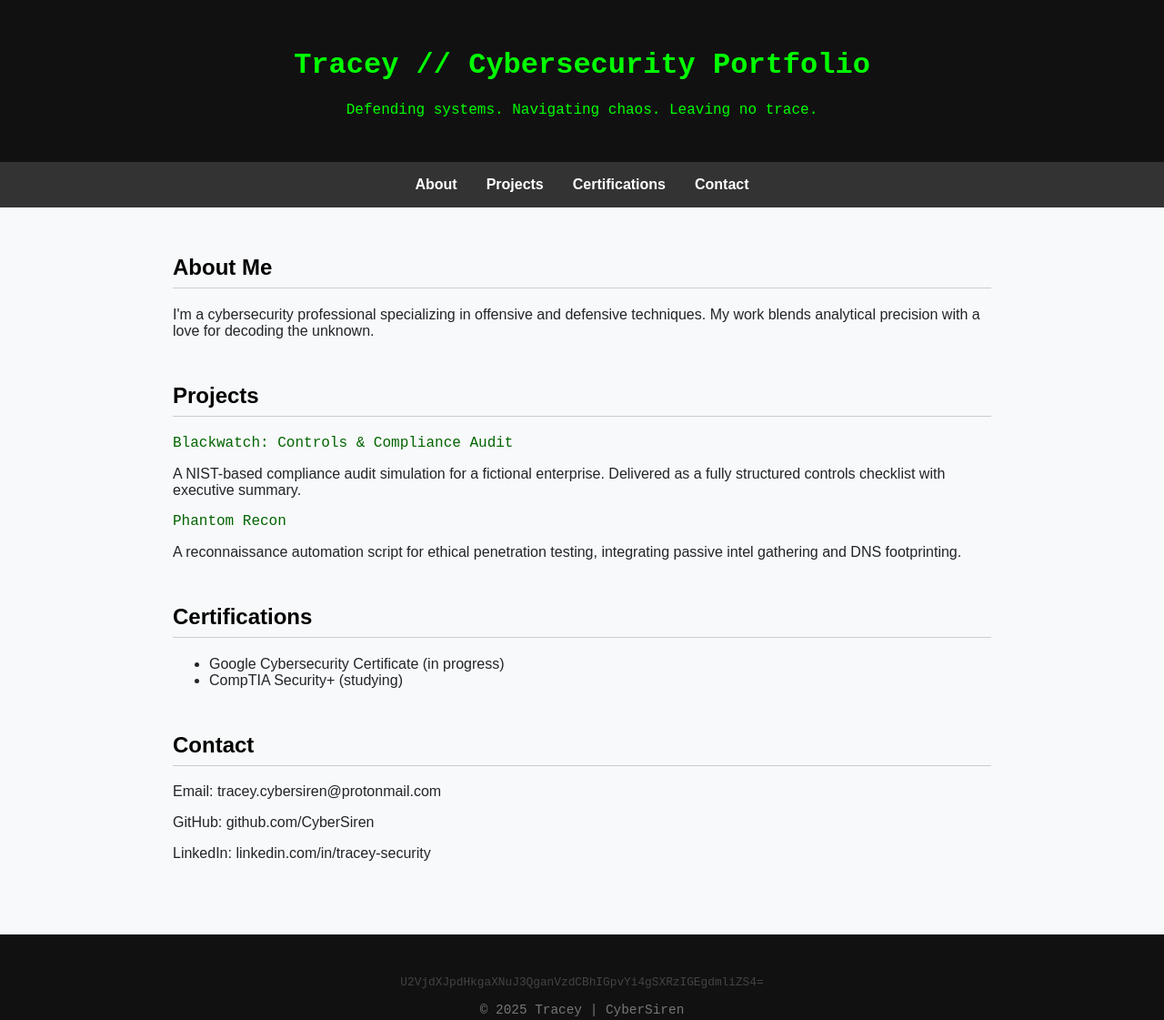
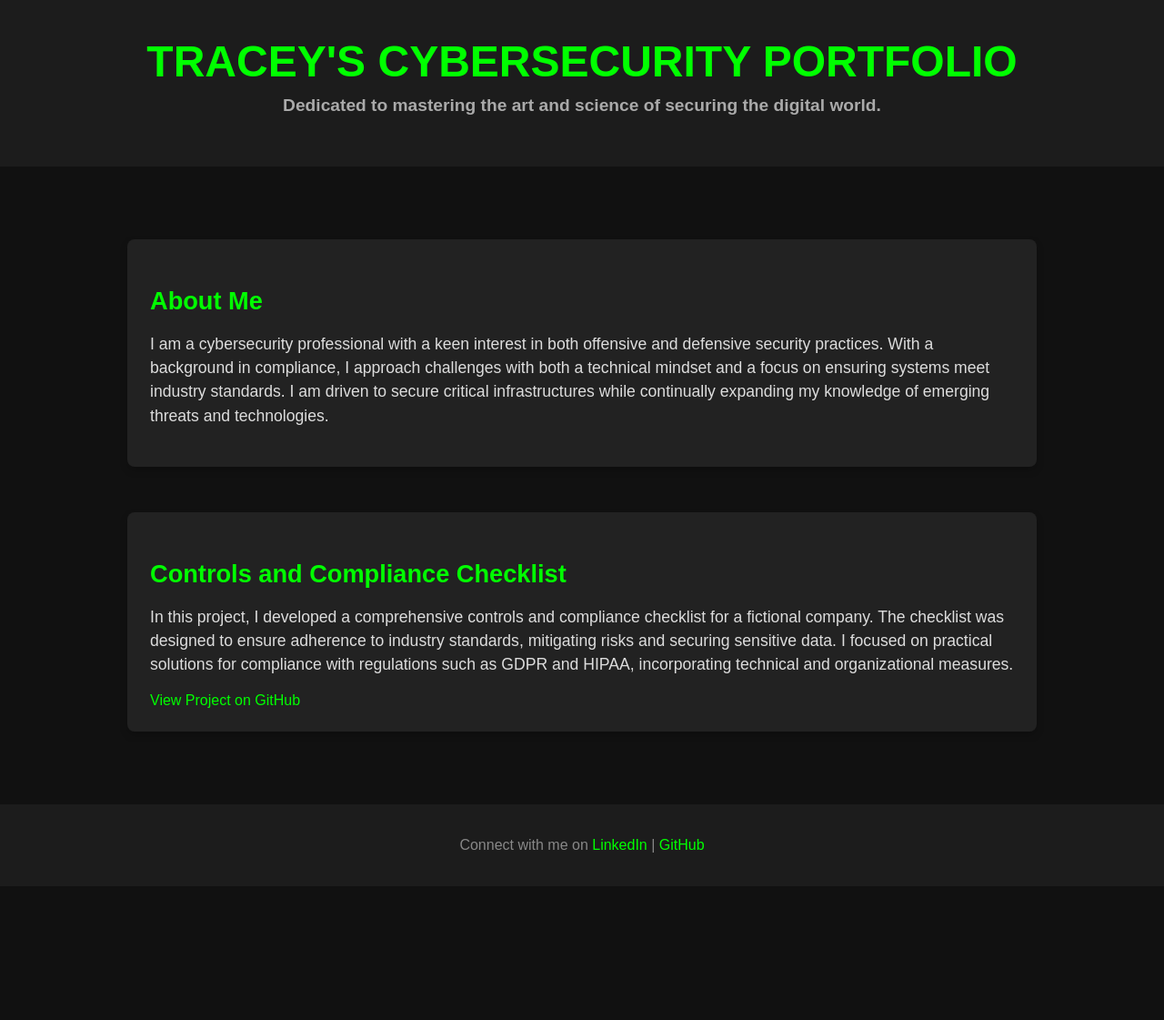
Before and after one commit to CyberSyren89/T--Portfolio, a plain HTML site: page index.html in a window 1280 px wide. Shown: the whole page at 91% size. After the commit the page ends 974 px from the top, so only its background shows below. Drawn offline with Linux system fonts and the light colour scheme.

Commit message:
index.html

```diff
--- a/index.html
+++ b/index.html
@@ -3,111 +3,108 @@
 <head>
     <meta charset="UTF-8">
     <meta name="viewport" content="width=device-width, initial-scale=1.0">
-  <title>Tracey | Cybersecurity Portfolio</title>
+    <title>Tracey's Cybersecurity Portfolio</title>
     <style>
         body {
+            font-family: 'Arial', sans-serif;
+            background-color: #111;
+            color: #f1f1f1;
             margin: 0;
-      font-family: Arial, sans-serif;
-      background-color: #f8f9fa;
-      color: #212529;
+            padding: 0;
+            box-sizing: border-box;
         }
         header {
-      background-color: #111;
-      color: #0f0;
-      padding: 2rem;
+            background-color: #1c1c1c;
+            padding: 40px;
             text-align: center;
-      font-family: 'Courier New', monospace;
         }
-    nav {
-      background-color: #333;
-      display: flex;
-      justify-content: center;
-      gap: 2rem;
-      padding: 1rem;
+        header h1 {
+            font-size: 3em;
+            color: #00ff00;
+            text-transform: uppercase;
+            margin: 0;
         }
-    nav a {
-      color: #fff;
-      text-decoration: none;
-      font-weight: bold;
+        header h2 {
+            font-size: 1.2em;
+            color: #aaa;
+            margin-top: 10px;
         }
-    main {
-      padding: 2rem;
-      max-width: 900px;
-      margin: auto;
+        .container {
+            padding: 30px;
+            max-width: 1000px;
+            margin: 0 auto;
         }
         section {
-      margin-bottom: 3rem;
+            margin: 50px 0;
         }
-    h2 {
-      color: #000;
-      border-bottom: 1px solid #ccc;
-      padding-bottom: 0.5rem;
+        .projects, .about {
+            display: flex;
+            flex-wrap: wrap;
+            gap: 30px;
         }
-    .project-title {
-      font-family: 'Courier New', monospace;
-      color: #006400;
+        .project, .about-me {
+            background-color: #222;
+            padding: 25px;
+            flex: 1;
+            min-width: 280px;
+            border-radius: 8px;
+            box-shadow: 0 4px 8px rgba(0, 0, 0, 0.2);
+        }
+        .project h3, .about-me h3 {
+            color: #00ff00;
+            font-size: 1.7em;
+            margin-bottom: 15px;
+        }
+        .project p, .about-me p {
+            color: #ddd;
+            font-size: 1.1em;
+            line-height: 1.5;
+        }
+        a {
+            color: #00ff00;
+            text-decoration: none;
+        }
+        a:hover {
+            text-decoration: underline;
         }
         footer {
+            background-color: #1c1c1c;
+            color: #888;
+            padding: 20px;
             text-align: center;
-      padding: 2rem;
-      background-color: #111;
-      color: #777;
-      font-size: 0.9rem;
-      font-family: 'Courier New', monospace;
         }
-    .encoded-message {
-      color: #444;
-      font-size: 0.8rem;
+        footer a {
+            color: #00ff00;
         }
     </style>
 </head>
 <body>
     <header>
-    <h1>Tracey // Cybersecurity Portfolio</h1>
-    <p>Defending systems. Navigating chaos. Leaving no trace.</p>
+        <h1>Tracey's Cybersecurity Portfolio</h1>
+        <h2>Dedicated to mastering the art and science of securing the digital world.</h2>
     </header>
 
-  <nav>
-    <a href="#about">About</a>
-    <a href="#projects">Projects</a>
-    <a href="#certs">Certifications</a>
-    <a href="#contact">Contact</a>
-  </nav>
-
-  <main>
-    <section id="about">
-      <h2>About Me</h2>
-      <p>I'm a cybersecurity professional specializing in offensive and defensive techniques. My work blends analytical precision with a love for decoding the unknown.</p>
+    <div class="container">
+        <!-- About Section -->
+        <section class="about">
+            <div class="about-me">
+                <h3>About Me</h3>
+                <p>I am a cybersecurity professional with a keen interest in both offensive and defensive security practices. With a background in compliance, I approach challenges with both a technical mindset and a focus on ensuring systems meet industry standards. I am driven to secure critical infrastructures while continually expanding my knowledge of emerging threats and technologies.</p>
+            </div>
         </section>
 
-    <section id="projects">
-      <h2>Projects</h2>
-      <p class="project-title">Blackwatch: Controls & Compliance Audit</p>
-      <p>A NIST-based compliance audit simulation for a fictional enterprise. Delivered as a fully structured controls checklist with executive summary.</p>
-
-      <p class="project-title">Phantom Recon</p>
-      <p>A reconnaissance automation script for ethical penetration testing, integrating passive intel gathering and DNS footprinting.</p>
+        <!-- Projects Section -->
+        <section class="projects">
+            <div class="project">
+                <h3>Controls and Compliance Checklist</h3>
+                <p>In this project, I developed a comprehensive controls and compliance checklist for a fictional company. The checklist was designed to ensure adherence to industry standards, mitigating risks and securing sensitive data. I focused on practical solutions for compliance with regulations such as GDPR and HIPAA, incorporating technical and organizational measures.</p>
+                <a href="https://github.com/yourusername/yourrepo" target="_blank">View Project on GitHub</a>
+            </div>
         </section>
-
-    <section id="certs">
-      <h2>Certifications</h2>
-      <ul>
-        <li>Google Cybersecurity Certificate (in progress)</li>
-        <li>CompTIA Security+ (studying)</li>
-      </ul>
-    </section>
-
-    <section id="contact">
-      <h2>Contact</h2>
-      <p>Email: tracey.cybersiren@protonmail.com</p>
-      <p>GitHub: github.com/CyberSiren</p>
-      <p>LinkedIn: linkedin.com/in/tracey-security</p>
-    </section>
-  </main>
+    </div>
 
     <footer>
-    <p class="encoded-message">U2VjdXJpdHkgaXNuJ3QganVzdCBhIGpvYi4gSXRzIGEgdmliZS4=</p>
-    <p>&copy; 2025 Tracey | CyberSiren</p>
+        <p>Connect with me on <a href="https://www.linkedin.com/in/yourprofile" target="_blank">LinkedIn</a> | <a href="https://github.com/yourusername" target="_blank">GitHub</a></p>
     </footer>
 </body>
 </html>
```
Lines whose indentation alone changed are shown as unchanged.
